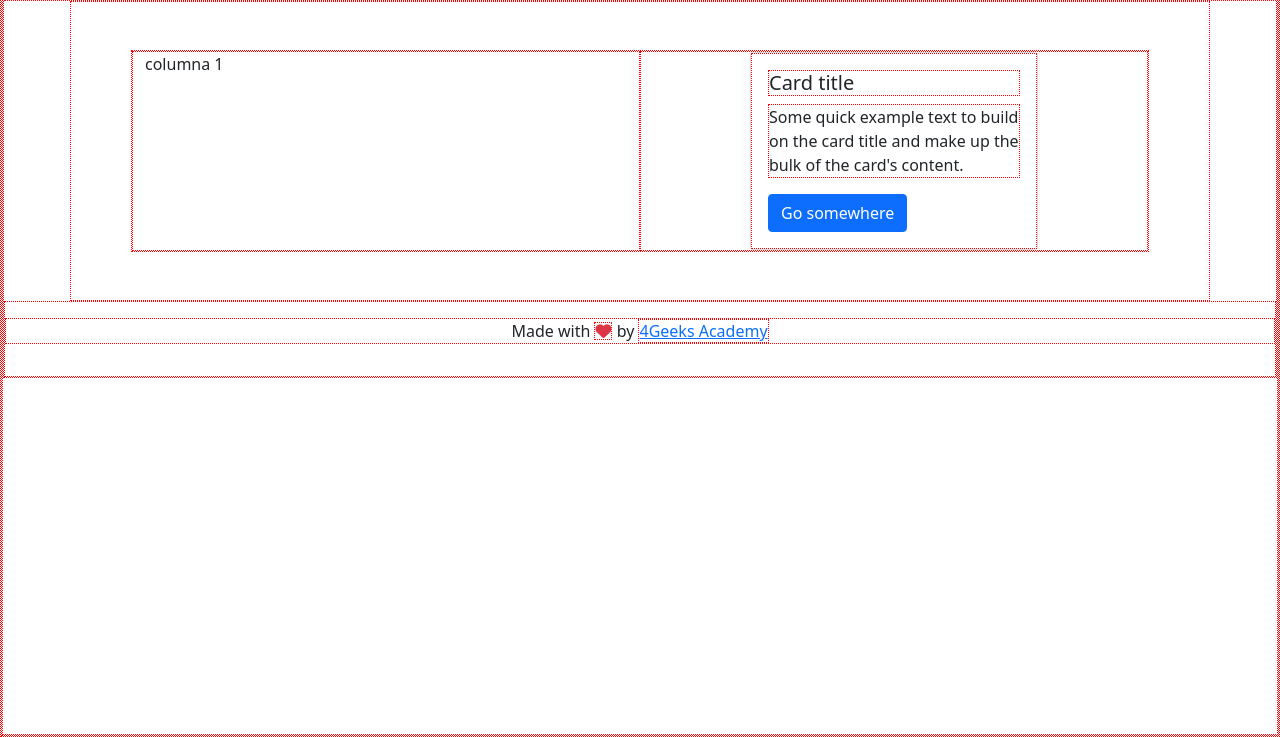
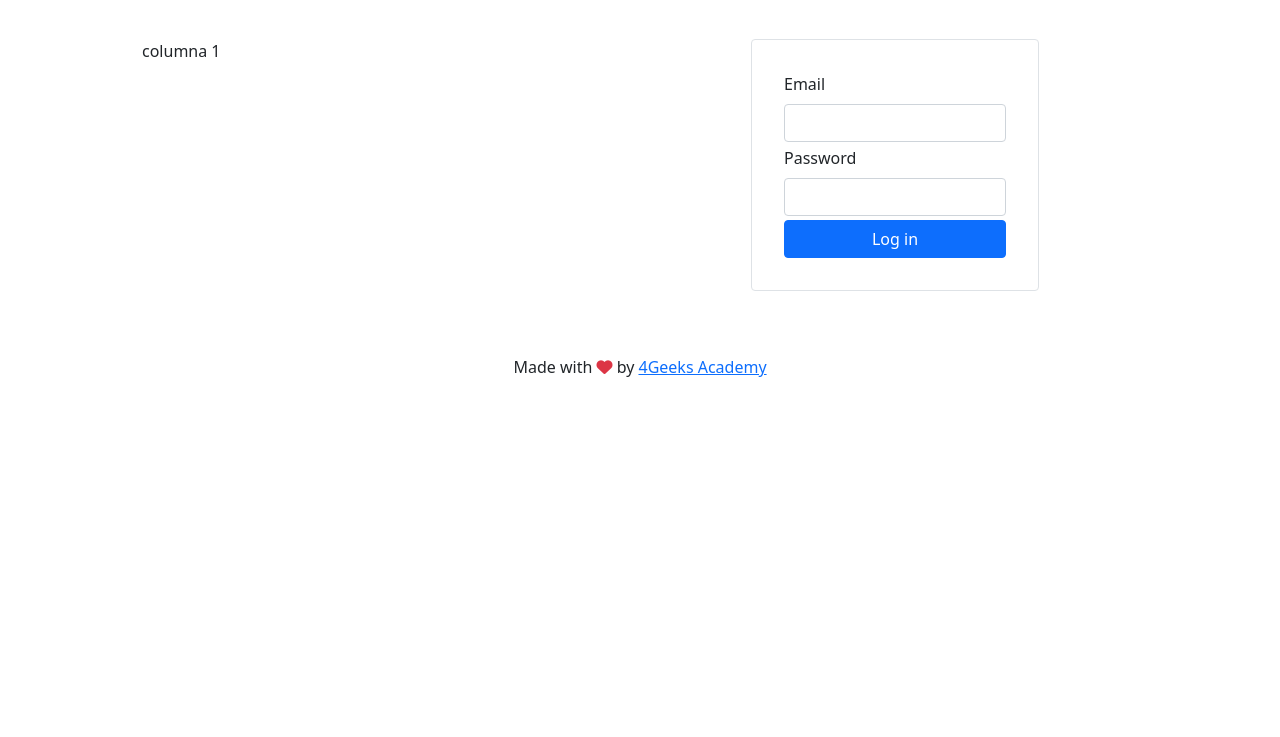
Before and after one commit to 4GeeksAcademy/JJB-Final-Project, a React app: page / in a window 1280 px wide. Shown: the part 63-800 px from the top of the page. Built offline with nearby package versions, Linux system fonts and the light colour scheme; no server answers.

Commit message:
se agrega el formulario de la columna de la derecha de la pantalla login

```diff
--- a/src/front/js/pages/login.jsx
+++ b/src/front/js/pages/login.jsx
@@ -2,26 +2,39 @@ import React, { useContext } from "react";
 import { Context } from "../store/appContext";
 import rigoImageUrl from "../../img/rigo-baby.jpg";
 import "../../styles/login.css";
+import { Link } from "react-router-dom";
 
 export const Login = () => {
     const { store, actions } = useContext(Context);
 
     return (
         <div className="container">
-            <dix className="row m-5">
-                <dix className="col">
+            <div className="row m-5">
+                <div className="col">
                     columna 1
-                </dix>
-                <dix className="col">
-                    <div className="card" style={{width: "18rem", margin: "0 auto"}}>
+                </div>
+                <div className="col">
+                    <div className="card p-3 border rounded" style={{width: "18rem", margin: "0 auto"}}>
                         <div className="card-body">
-                            <h5 className="card-title">Card title</h5>
-                            <p className="card-text">Some quick example text to build on the card title and make up the bulk of the card's content.</p>
-                            <a href="#" className="btn btn-primary">Go somewhere</a>
+                            <form>
+                                <div className="mb-1">
+                                    <label for="email" className="form-label">Email</label>
+                                    <input type="email" className="form-control" id="email" aria-describedby="emailHelp"/>
+                                </div>
+                                <div className="mb-1">
+                                    <label for="password" className="form-label">Password</label>
+                                    <input type="password" className="form-control" id="password"/>
+                                </div>
+                                <div className="d-grid">
+                                    <button type="submit" className="btn btn-primary d-grid " style={{margin: "0"}}>Log in</button>
+                                </div>
+
+                                {/* <Link to="" className="link-underline">Forgot Password</Link> Falta construir el link de contraserña olvidada */}
+                            </form>
                         </div>
                     </div>
-                </dix>
-            </dix>
+                </div>
+            </div>
         </div>
     );
 };
--- a/src/front/styles/login.css
+++ b/src/front/styles/login.css
@@ -1,3 +1,3 @@
 * {
-    border: 1px dotted red
+    /* border: 1px dotted red */
 }
```
